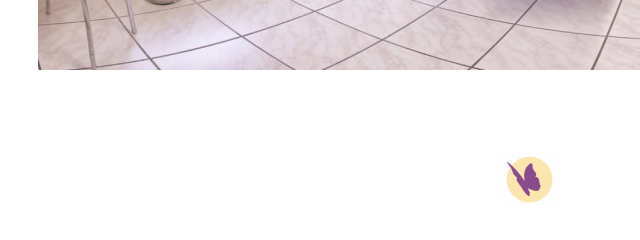
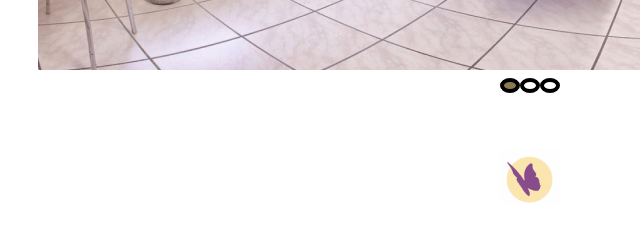
Before and after one commit to ratiry/monesa-project, a website: page html.html in a window 1280 px wide. Shown: the part 709-949 px from the top of the page, 110-750 px from the left. Drawn offline with nearby package versions, Linux system fonts and the light colour scheme.

Commit message:
slider dots were added

```diff
--- a/html.html
+++ b/html.html
@@ -38,6 +38,9 @@
           <button id ='slider_button_next'>
             <svg xmlns="http://www.w3.org/2000/svg" viewBox="0 0 512 512"><!--! Font Awesome Pro 6.1.1 by @fontawesome - https://fontawesome.com License - https://fontawesome.com/license (Commercial License) Copyright 2022 Fonticons, Inc. --><path d="M9.375 233.4l128-128c12.5-12.5 32.75-12.5 45.25 0s12.5 32.75 0 45.25L109.3 224H480c17.69 0 32 14.31 32 32s-14.31 32-32 32H109.3l73.38 73.38c12.5 12.5 12.5 32.75 0 45.25c-12.49 12.49-32.74 12.51-45.25 0l-128-128C-3.125 266.1-3.125 245.9 9.375 233.4z"/></svg>
           </button>
+        </div>
+        <div class="slider-dots">
+
         </div>
       </div>
       <div class="presentation-section-end-logo">
--- a/js.js
+++ b/js.js
@@ -6,6 +6,7 @@ let popup_cross = document.getElementById('popup-yellow-cross');
 let types_section = document.getElementById('types');
 let types_buttons = types_section.querySelectorAll('button');
 let website_html = document.querySelector('.Website_html');
+let slider_dots_container = document.querySelector('.slider-dots');
 let slide = document.querySelector('.presentation-section-slider-slide');
 for(let i=0;i<types_buttons.length;i++){
   types_buttons[i].addEventListener('click',function(){
@@ -20,6 +21,16 @@ popup_cross.addEventListener('click',function(){
   website_html.style.overflow = 'scroll';
   website_html.style.opacity = '100%';
 })
+
+for(let i=0;i<slide.children.length;i++){
+  let button= document.createElement('button');
+  button.classList.add('slider-dot');
+  slider_dots_container.appendChild(button);
+  button.addEventListener('click',function(){
+    equel_slide_function(i);
+  })
+}
+
 let slideIndex = 0;
 let slider_button_next = document.getElementById('slider_button_next');
 let slider_button_previous = document.getElementById('slider_button_previous');
@@ -32,6 +43,9 @@ slider_button_previous.addEventListener('click',function(){
 let plusSlide_function = function(n){
   showSlides(slideIndex +=n);
 }
+let equel_slide_function = function(n){
+  showSlides(slideIndex =n);
+}
 let showSlides = function(){
   if(slideIndex > slide.children.length-1){
     slideIndex =0;
@@ -41,7 +55,9 @@ let showSlides = function(){
   }
   for(let i=0;i<slide.children.length;i++){
     slide.children[i].style.display = 'none';
+    slider_dots_container.children[i].classList.remove('active-button-slider');
   }
+  slider_dots_container.children[slideIndex].classList.add('active-button-slider');
   slide.children[slideIndex].style.display = 'block';
 }
 showSlides(slideIndex);
--- a/scss/main.scss
+++ b/scss/main.scss
@@ -14,7 +14,9 @@ html body .container{
 .display-none{
   display:none;
 }
-
+.active-button-slider{
+  background:#8e7a50 !important;
+}
 
 @keyframes popup-appearing{
   0%{
@@ -94,6 +96,8 @@ header{
   }
   .presentation-section-slider{
     position:relative;
+    display:flex;
+    flex-direction:column;
     .slider-arrows{
       display:flex;
       justify-content: space-between;
@@ -111,6 +115,18 @@ header{
       }
       #slider_button_next{
         transform:scale(-1);
+      }
+    }
+    .slider-dots{
+      position:absolute;
+      top:100%;
+      align-self: center;
+      .slider-dot{
+        border-radius: 50%;
+        height:15px;
+        width:15px;
+        background:none;
+        border:4px solid black;
       }
     }
   }
```
Also changed, not shown: css/main.css, 1 other file.
